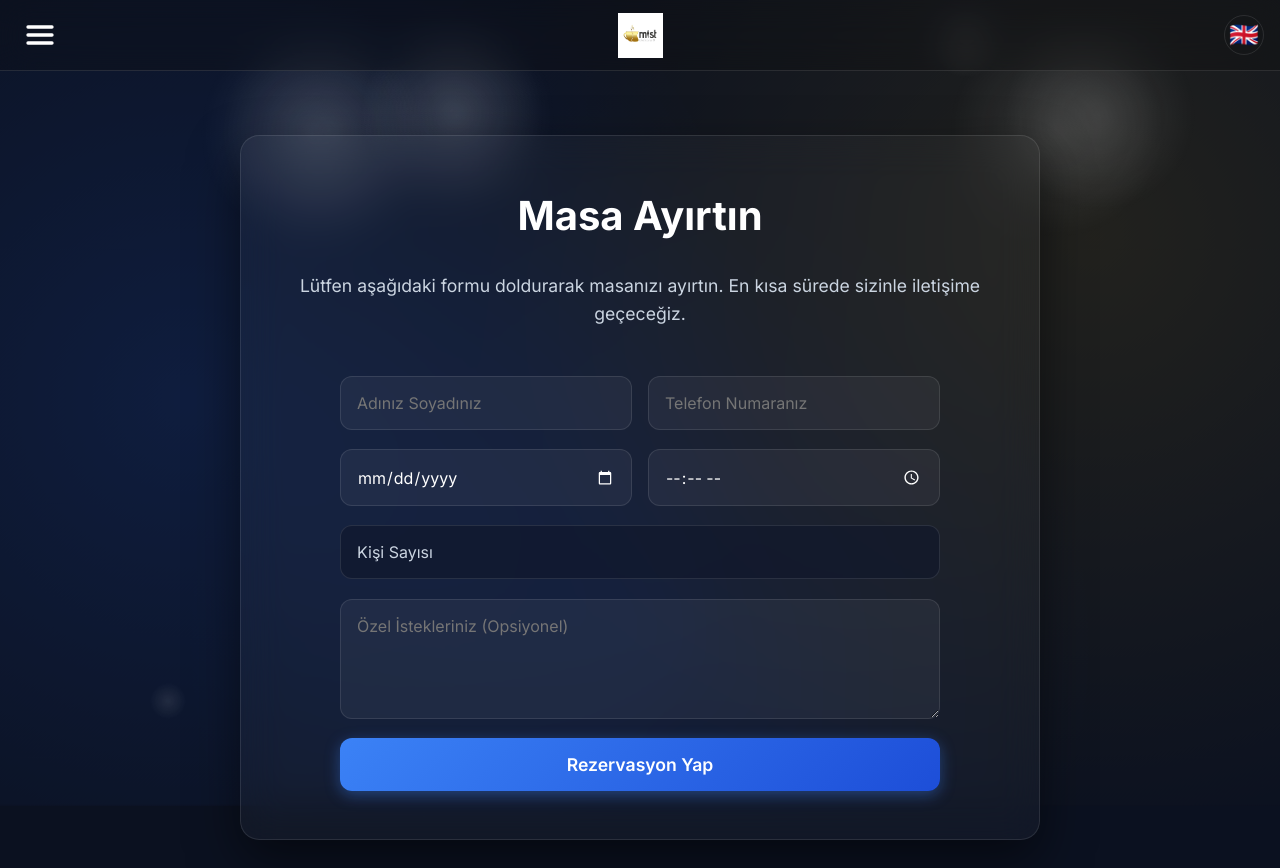
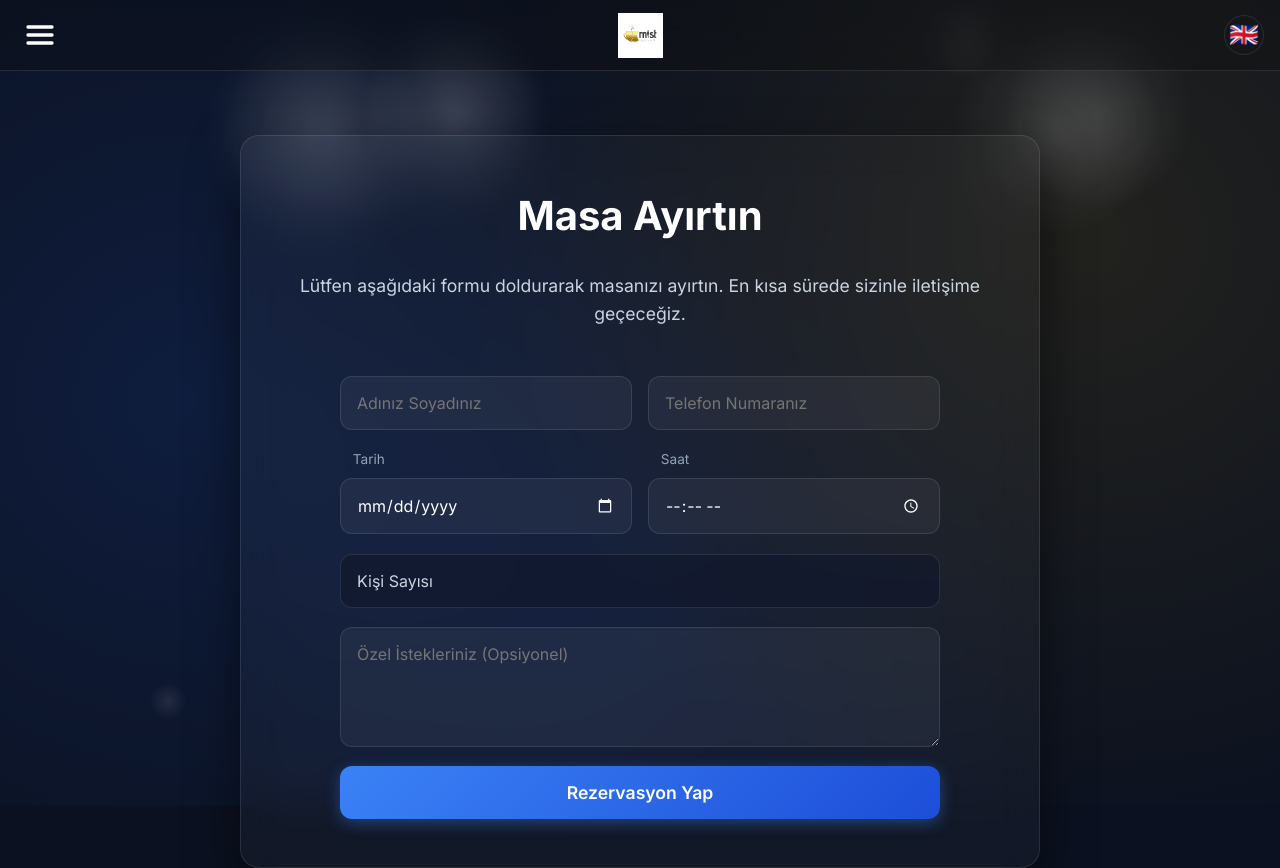
Before and after one commit to ErfanShokrollahzadeh/mist-menu, a Next.js app: page /announcements/reservation in a window 1280 px wide. Shown: the top 868 px of the page. Built offline with nearby package versions, Linux system fonts and the light colour scheme; a web font is replaced by a local one.

Commit message:
feat: add localized labels to date and time inputs in reservation form

```diff
--- a/src/app/[lang]/reservation/page.js
+++ b/src/app/[lang]/reservation/page.js
@@ -38,8 +38,14 @@ export default function ReservationPage() {
               </div>
 
               <div style={{ display: 'grid', gridTemplateColumns: 'repeat(auto-fit, minmax(140px, 1fr))', gap: '1rem' }}>
-                <input type="date" className="fancy-input" style={{ colorScheme: 'dark', width: '100%' }} required />
-                <input type="time" className="fancy-input" style={{ colorScheme: 'dark', width: '100%' }} required />
+                <div style={{ display: 'flex', flexDirection: 'column', gap: '0.4rem' }}>
+                  <label style={{ fontSize: '0.85rem', color: 'var(--gray-400)', marginLeft: '0.8rem' }}>{t('resDate')}</label>
+                  <input type="date" className="fancy-input" style={{ colorScheme: 'dark', width: '100%' }} required />
+                </div>
+                <div style={{ display: 'flex', flexDirection: 'column', gap: '0.4rem' }}>
+                  <label style={{ fontSize: '0.85rem', color: 'var(--gray-400)', marginLeft: '0.8rem' }}>{t('resTime')}</label>
+                  <input type="time" className="fancy-input" style={{ colorScheme: 'dark', width: '100%' }} required />
+                </div>
               </div>
 
               <select className="fancy-input" required defaultValue="" style={{ width: '100%', color: 'var(--gray-300)', appearance: 'none', backgroundColor: 'var(--glass-bg)' }}>
```
